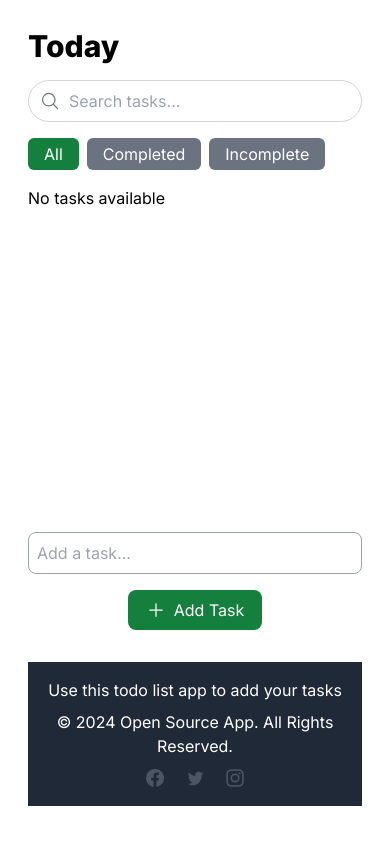
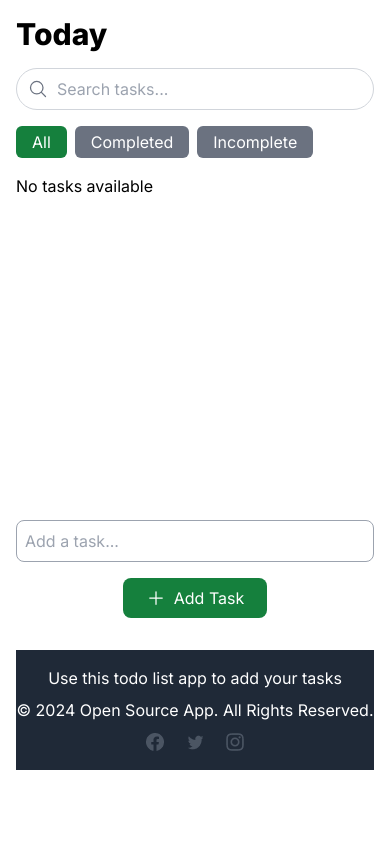
Before and after one commit to Ankush-nitjsr/todo-list-app, a React (Vite) app: page / in a window 390 px wide. Shown: the top 844 px of the page. Built offline with nearby package versions, Linux system fonts and the light colour scheme.

Commit message:
chore: Add style for mobile device view

```diff
--- a/src/App.tsx
+++ b/src/App.tsx
@@ -2,7 +2,7 @@ import { AppUILayout } from "./components/AppUILayout";
 
 function App() {
   return (
-    <div className="app p-5 space-y-4 flex flex-col justify-center items-center">
+    <div className="app p-2 md:p-5 space-y-4 flex flex-col justify-center items-center">
       <AppUILayout />
     </div>
   );
```
